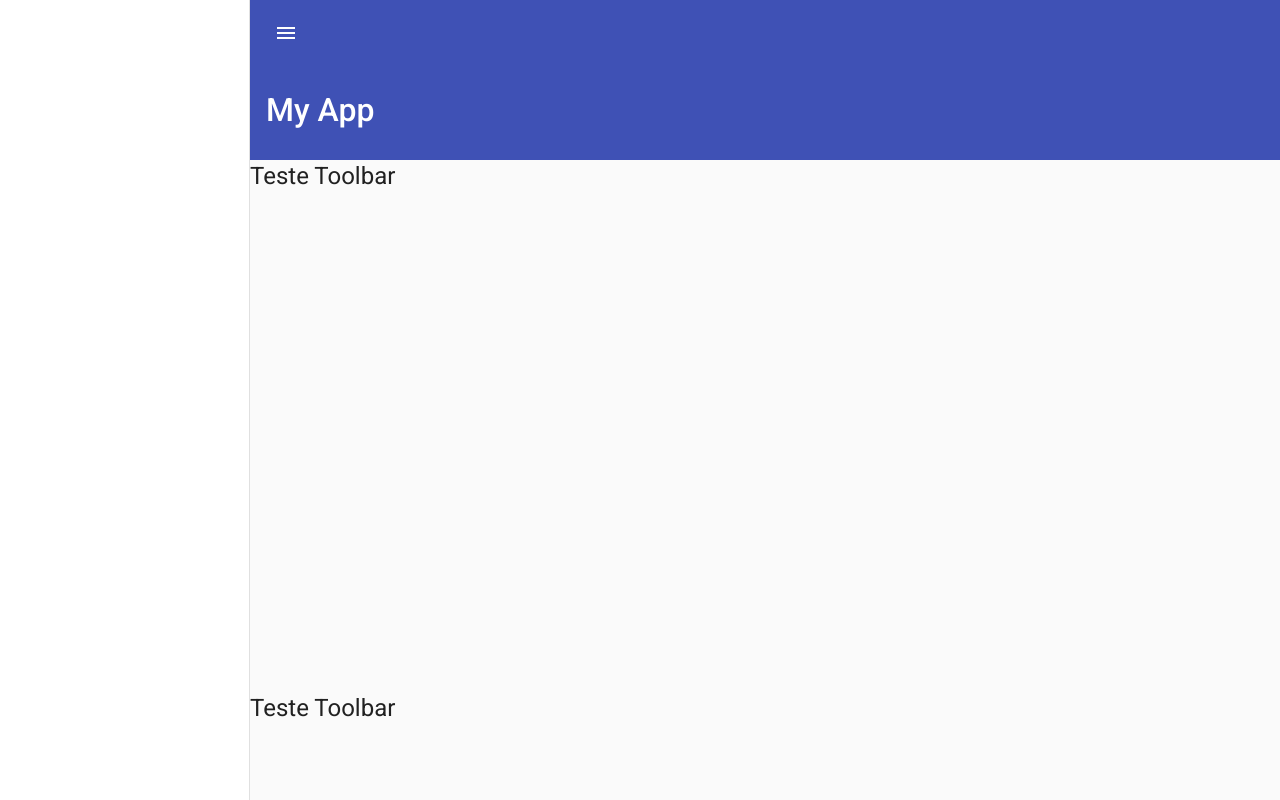
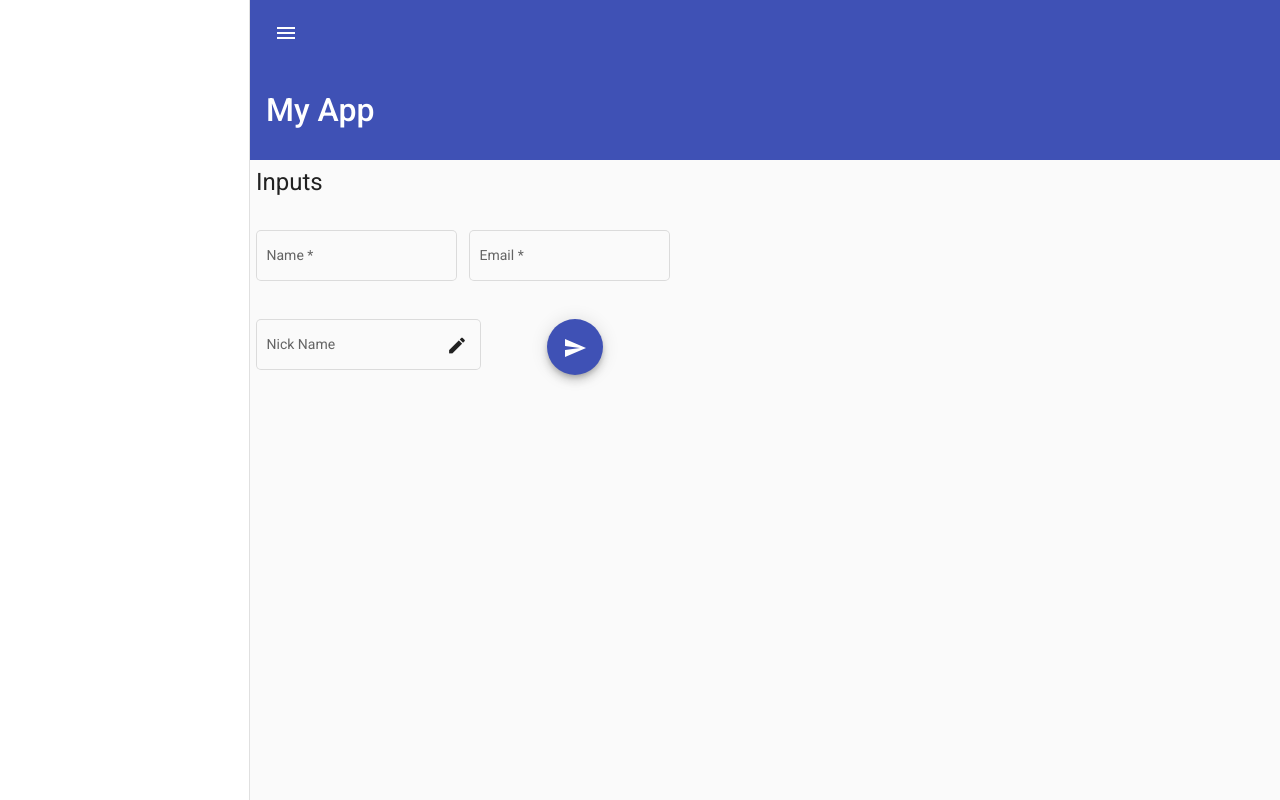
Before and after one commit to MarcosBoscariolo/Angular-Material, an Angular app: page / in a window 1280 px wide. Built offline with nearby package versions, Linux system fonts and the light colour scheme.

Commit message:
learning about inputs, icons and buttons

```diff
--- a/src/app/app.component.html
+++ b/src/app/app.component.html
@@ -33,11 +33,7 @@
     <mat-toolbar class="toolbar-submenu" color="primary">
       <span *ngIf="!popText">My App</span>
     </mat-toolbar>
-    <h1 class="mb-500">Teste Toolbar</h1>
-    <h1 class="mb-500">Teste Toolbar</h1>
-    <h1 class="mb-500">Teste Toolbar</h1>
-    <h1 class="mb-500">Teste Toolbar</h1>
-    <h1 class="mb-500">Teste Toolbar</h1>
+    <app-form-field-input></app-form-field-input>
   </mat-sidenav-content>
 </mat-sidenav-container>
 
--- /dev/null
+++ b/src/app/components/form-field-input/form-field-input.component.html
@@ -0,0 +1,62 @@
+<h1>Inputs</h1>
+<form class="example-form">
+  <mat-form-field>
+    <mat-label>Name</mat-label>
+    <input
+      type="text"
+      matInput
+      [formControl]="nameFormControl"
+      placeholder="your name"
+      >
+      <mat-error *ngIf="nameFormControl.hasError('required')">
+        Name is <strong>required</strong>
+      </mat-error>
+  </mat-form-field>
+
+  <mat-form-field>
+    <mat-label>Email</mat-label>
+    <input
+      type="email"
+      matInput
+      [formControl]="emailFormControl"
+      placeholder="email@example.com">
+      <mat-error *ngIf="emailFormControl.hasError('email') && !emailFormControl.hasError('required')">
+        Please enter a valid email address
+      </mat-error>
+      <mat-error *ngIf="emailFormControl.hasError('required')">
+        Email is <strong>required</strong>
+      </mat-error>
+  </mat-form-field>
+
+  <mat-form-field id="inputNickName">
+    <mat-label>Nick Name</mat-label>
+    <input
+      type="text"
+      matInput
+      name="inputNickName"
+      [(ngModel)]="value"
+    >
+    <button
+      *ngIf="value"
+      matSuffix
+      mat-icon-button
+      aria-label="Clear"
+      (click)="value = ''"
+    >
+      <mat-icon
+        matSuffix
+      >
+        close
+      </mat-icon>
+    </button>
+    <mat-icon
+      *ngIf="value == ''"
+      matSuffix
+    >
+      edit
+    </mat-icon>
+  </mat-form-field>
+  <button mat-fab color="primary">
+    <mat-icon>send</mat-icon>
+  </button>
+</form>
--- /dev/null
+++ b/src/app/components/form-field-input/form-field-input.component.scss
@@ -0,0 +1,15 @@
+.example-form {
+  min-width: 150px;
+  max-width: 500px;
+  width: 100%;
+}
+
+h1,
+mat-form-field {
+  padding: 6px;
+}
+
+button {
+  margin-left: 60px;
+
+}
--- /dev/null
+++ b/src/app/components/form-field-input/form-field-input.component.ts
@@ -0,0 +1,21 @@
+import { Component, OnInit } from '@angular/core';
+import { FormControl, Validators } from '@angular/forms';
+
+
+@Component({
+  selector: 'app-form-field-input',
+  templateUrl: './form-field-input.component.html',
+  styleUrls: ['./form-field-input.component.scss']
+})
+export class FormFieldInputComponent implements OnInit {
+
+  nameFormControl = new FormControl('', [Validators.required]);
+  emailFormControl = new FormControl('', [Validators.required, Validators.email]);
+  value = '';
+
+  constructor() { }
+
+  ngOnInit() {
+  }
+
+}
--- a/src/app/material/material.module.ts
+++ b/src/app/material/material.module.ts
@@ -4,6 +4,8 @@ import { MatIconModule } from '@angular/material/icon';
 import { MatSliderModule } from '@angular/material/slider';
 import { MatSidenavModule } from '@angular/material/sidenav';
 import { MatToolbarModule } from '@angular/material/toolbar';
+import { MatInputModule } from '@angular/material/input';
+import { MAT_FORM_FIELD_DEFAULT_OPTIONS } from '@angular/material/form-field';
 
 @NgModule({
   exports: [
@@ -11,7 +13,14 @@ import { MatToolbarModule } from '@angular/material/toolbar';
     MatToolbarModule,
     MatIconModule,
     MatButtonModule,
-    MatSidenavModule
+    MatSidenavModule,
+    MatInputModule
+  ],
+  providers: [
+    {
+      provide: MAT_FORM_FIELD_DEFAULT_OPTIONS,
+      useValue: {appearance: 'outline'}
+    }
   ]
 })
 export class MaterialModule { }
```
Also changed, not shown: src/app/app.module.ts (+7 -2 lines).
